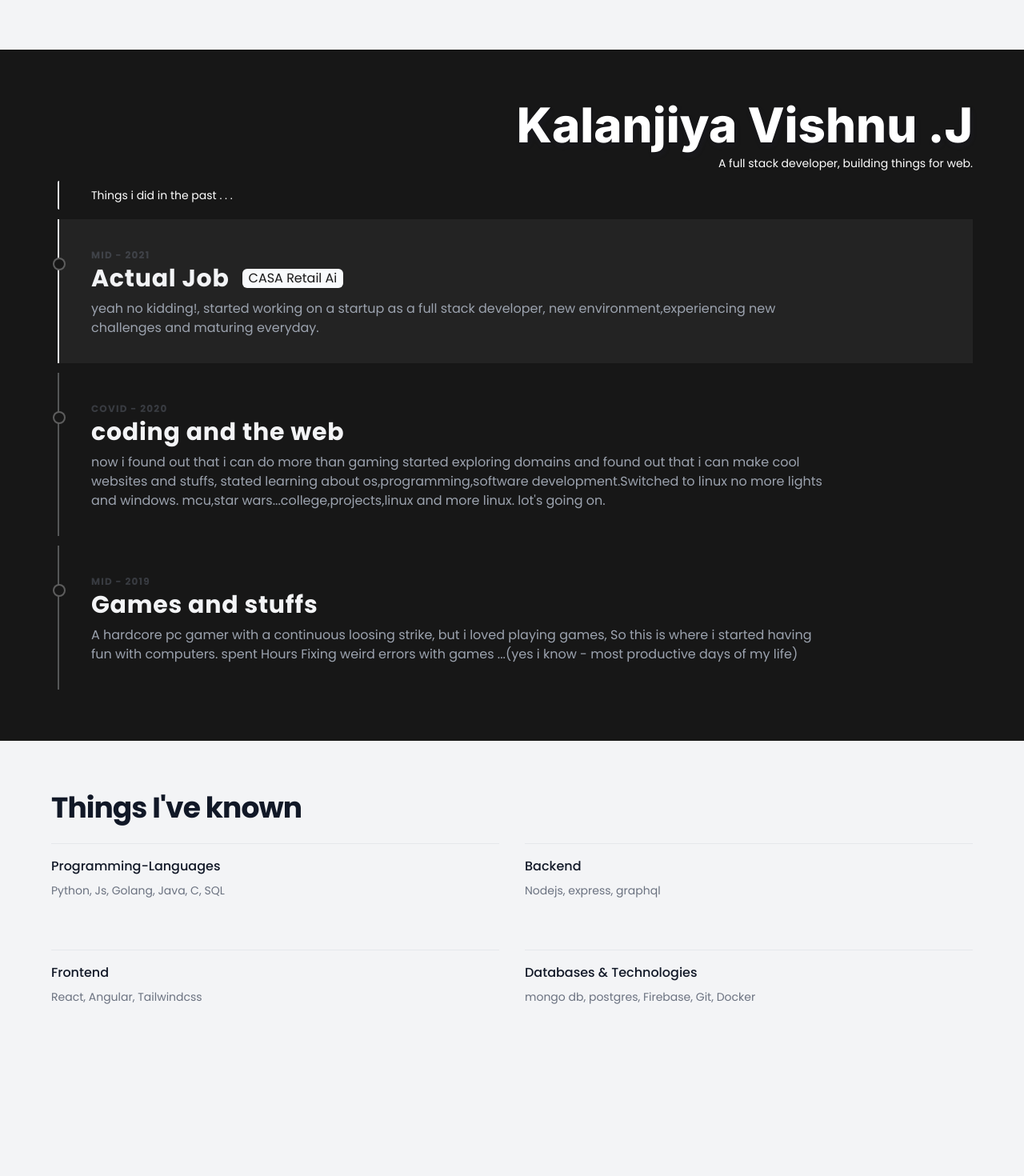
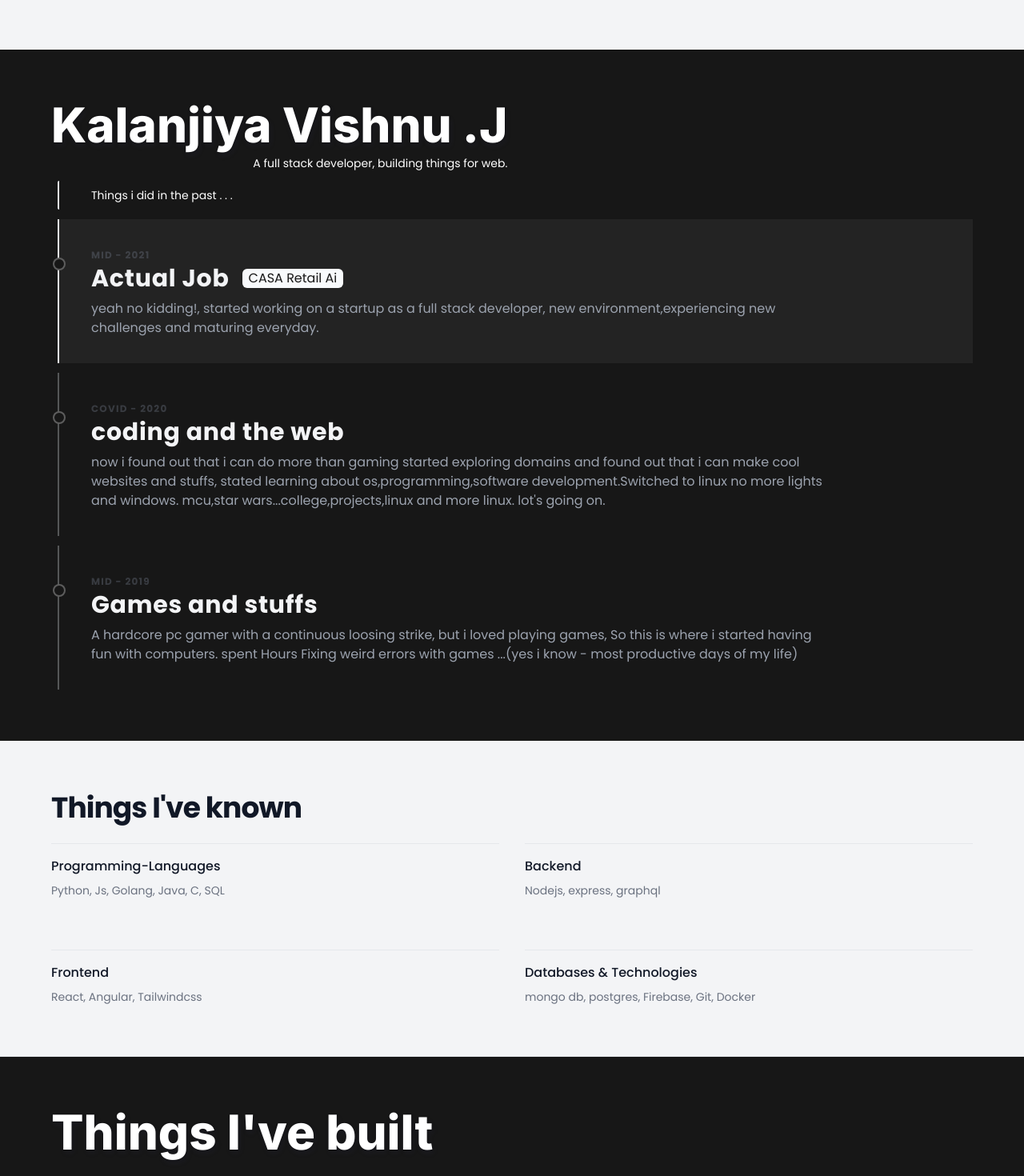
Before and after one commit to kalanjiyaVishnu/personal-website, a Next.js app: page / in a window 1280 px wide. Shown: the part 740-2210 px from the top of the page at 80% size. Before the commit the page ends 2060 px from the top, so only its background shows below. Built offline with nearby package versions, Linux system fonts and the light colour scheme.

Commit message:
include project section header

```diff
--- a/pages/index.tsx
+++ b/pages/index.tsx
@@ -1,5 +1,6 @@
 import { Skills } from "../components/Skills"
 import { Stepper } from "../components/Stepper"
+import { Title } from "../components/Title"
 import { getTimeLines } from "../utils"
 
 export default function Home() {
@@ -22,6 +23,7 @@ export default function Home() {
       </main>
       <Me />
       <Skills />
+      <Projects />
     </div>
   )
 }
@@ -33,22 +35,11 @@ const Me = () => {
       id="me"
     >
       {/* <div className="w-full bg-white h-[2px] absolute top-0 left-0"></div> */}
-      <div className="flex flex-col mb-2 items-end flex-nowrap md:text-end  gap-2  md:w-fit ml-auto">
-        <p
-          className="text-4xl  md:text-6xl font-extrabold"
-          style={{
-            textShadow:
-              "1px 1px 3px rgb(0 0 0 / 29%), 2px 4px 7px rgb(73 64 125 / 10%)",
-            fontFamily: "Inter",
-            overflowWrap: "normal",
-          }}
-        >
-          Kalanjiya Vishnu .J
-        </p>
+      <Title title="Kalanjiya Vishnu .J" float="right">
         <p className="text-xs md:text-sm  font-normal flex-nowrap">
           A full stack developer, building things for web.
         </p>
-      </div>
+      </Title>
       <TimeLine />
     </div>
   )
@@ -74,12 +65,11 @@ const Rocket = () => (
     </svg>
   </div>
 )
-// const Projects = () => (
-//   <div className="bg-neutral-900 border-t h-screen text-white ">
-//     <div className="p-16">
-//       <div className="text-sm rounded-sm md:ml-2 mt-3 py-2 px-10  text-center sm:text-left border-l-2 border-r-2 sm:border-r-0  border-gray-200">
-//         Things I know {" >"} . . .
-//       </div>
-//     </div>
-//   </div>
-// )
+
+const Projects = () => (
+  <div className="bg-neutral-900 border-t h-screen text-white ">
+    <div className="p-16">
+      <Title title="Things I've built" float="left" />
+    </div>
+  </div>
+)
```
